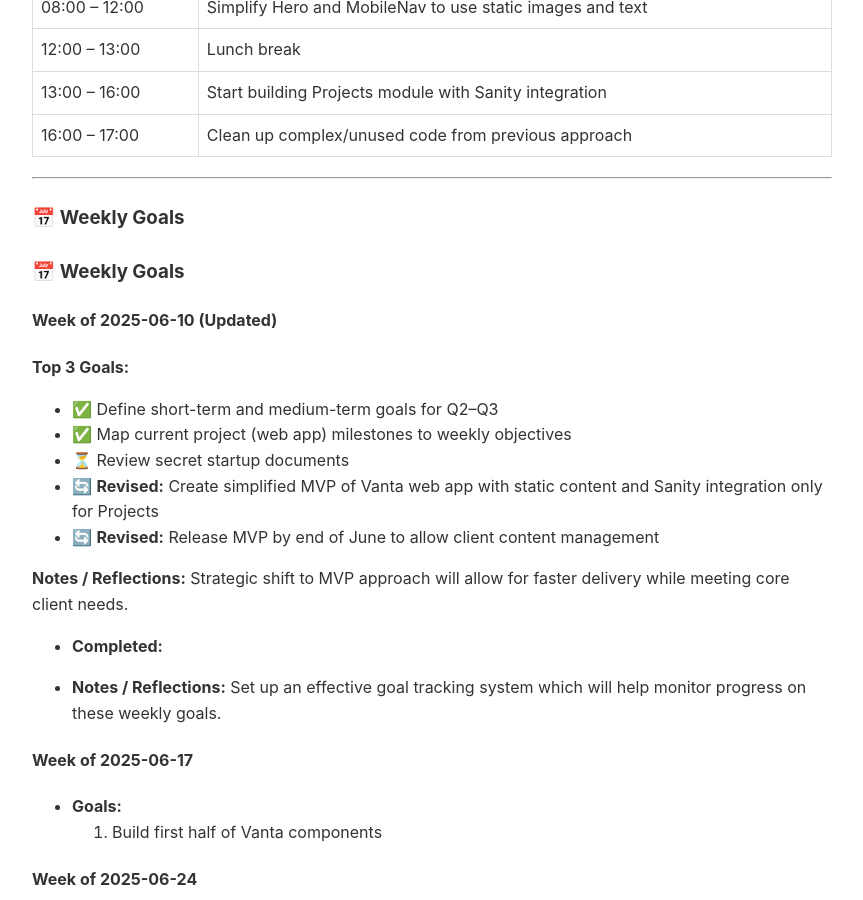
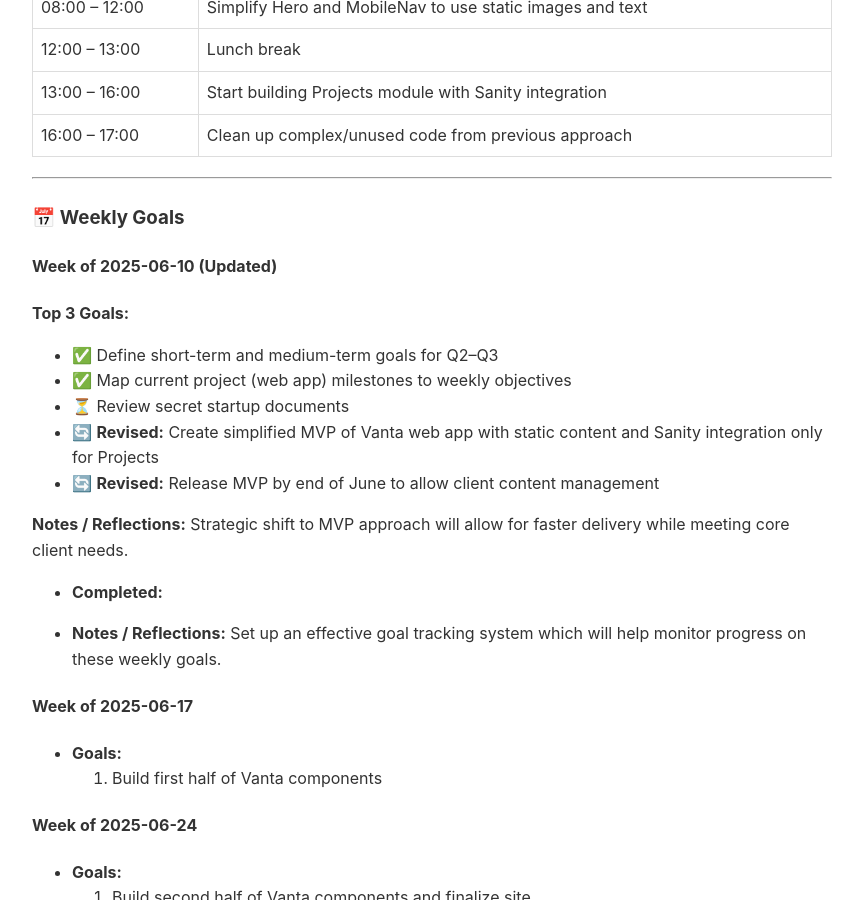
Before and after one commit to kevd-design/goals, a Jekyll site: the page built from goals.md, in a window 1280 px wide and 900 px high, scrolled down 799 px. Shown: the whole window, without its empty margins (208-1071 px from the left). Built offline with Jekyll 4.4.1, drawn with Linux system fonts in a browser that asks for light colours; our own code applies the rules of GitHub Pages for plain Markdown files.

Commit message:
Removed duplicate header

```diff
--- a/goals.md
+++ b/goals.md
@@ -36,8 +36,6 @@
 
 
 ---
-
-### 📅 Weekly Goals
 
 
 ### 📅 Weekly Goals
```
